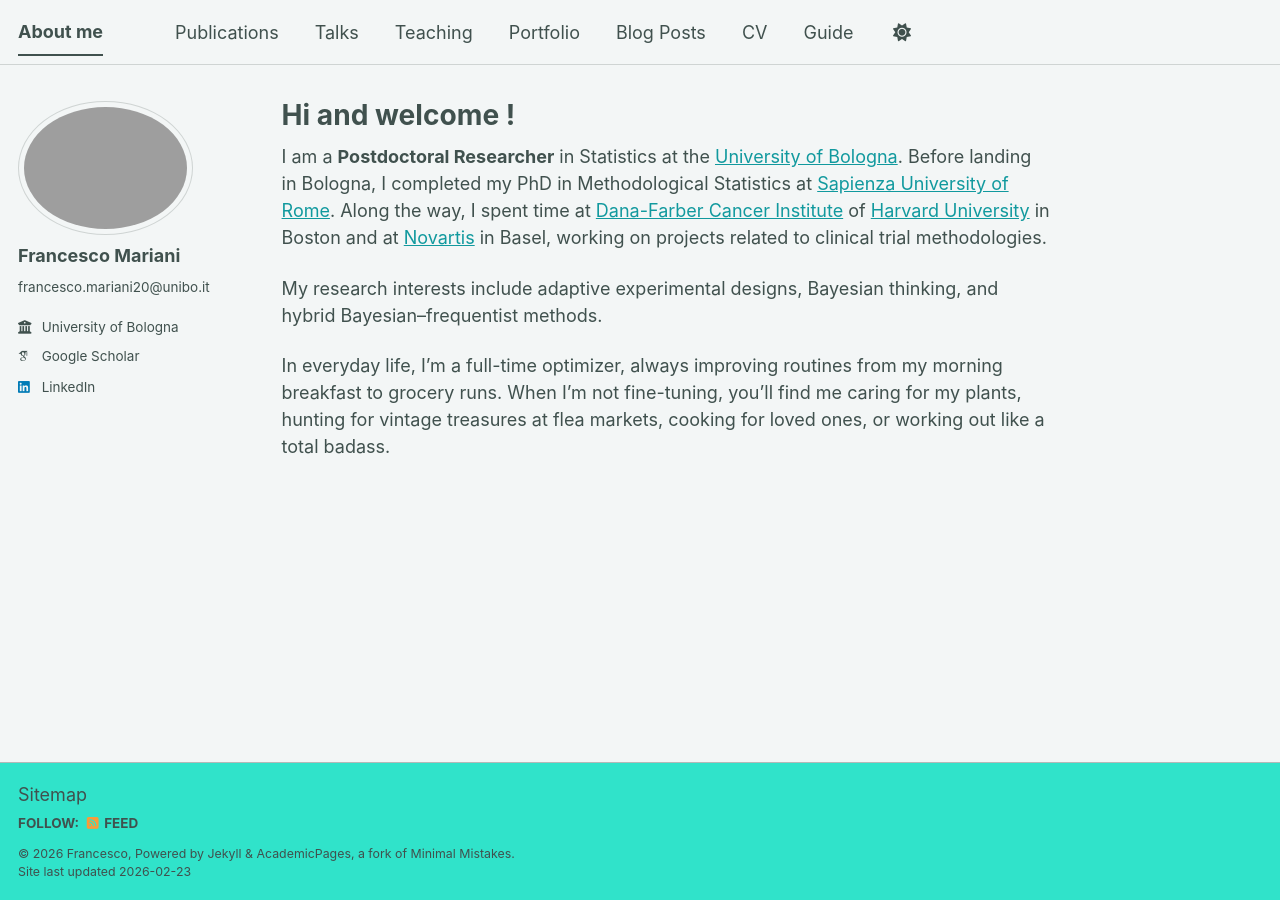
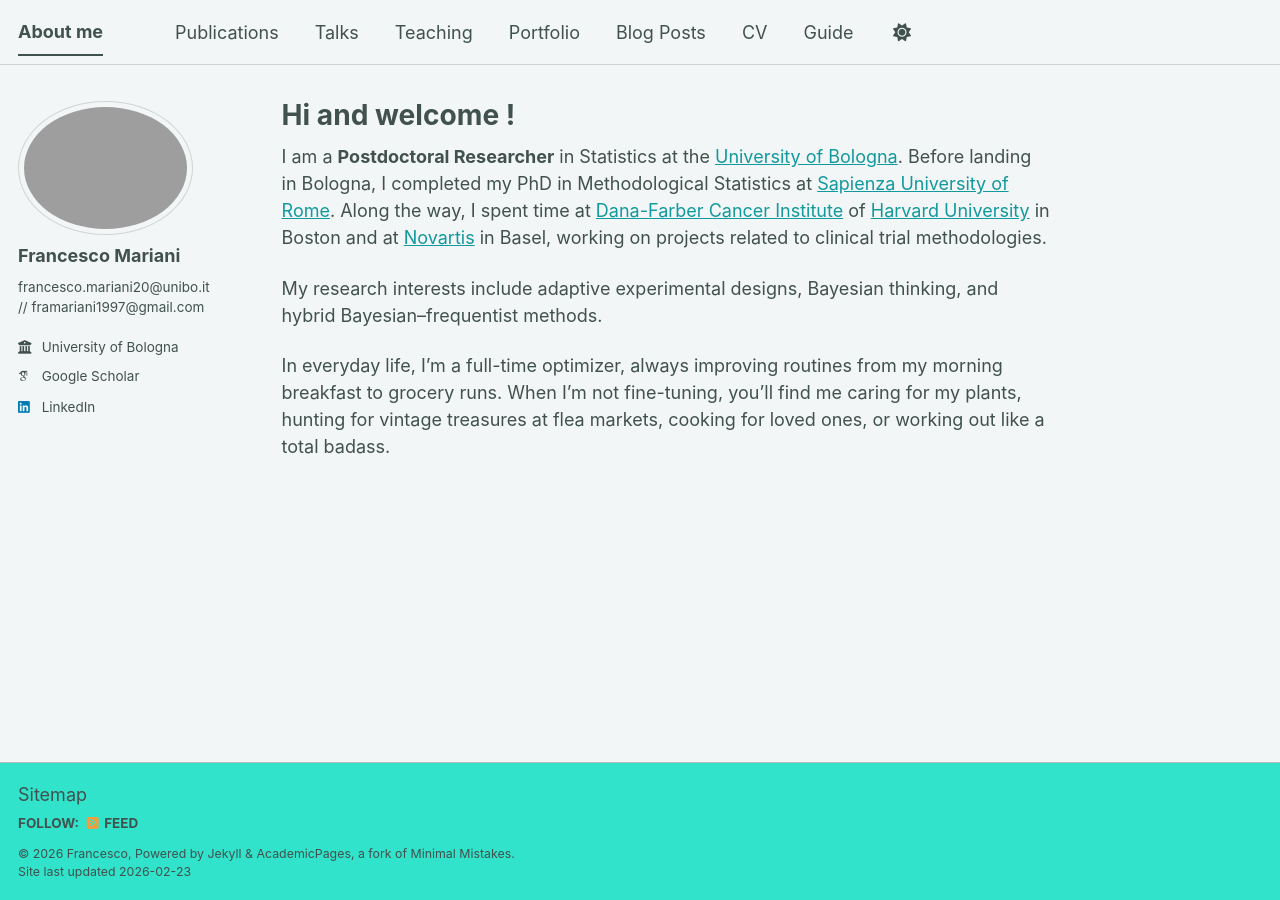
Before and after one commit to framar1997/framar1997.github.io, a Jekyll site: the page built from _pages/about.md, in a window 1280 px wide. Built offline with Jekyll 4.4.1, drawn with Linux system fonts in a browser that asks for light colours; some web fonts are replaced; a script bundle is joined from its source files by our own code; library files that are not in the unit come from our copies.

Commit message:
Update _config.yml

```diff
--- a/_config.yml
+++ b/_config.yml
@@ -26,7 +26,7 @@ author:
   avatar           : "images/profile.png"
   name             : "Francesco Mariani"
   pronouns         : # example: "she/her"
-  bio              : "francesco.mariani20@unibo.it"
+  bio              : "francesco.mariani20@unibo.it // framariani1997@gmail.com"
   location         : #"Earth"
   employer         : "University of Bologna"
   uri              : #"mailto:francesco.mariani20@unibo.it"
```
